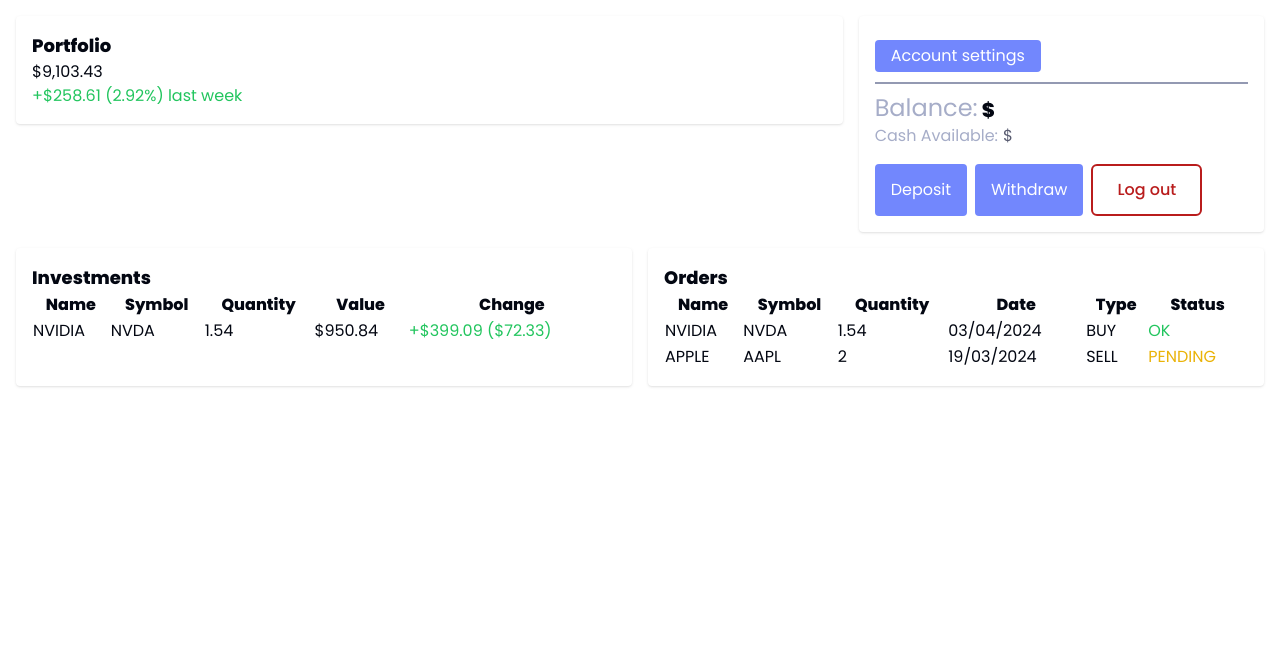
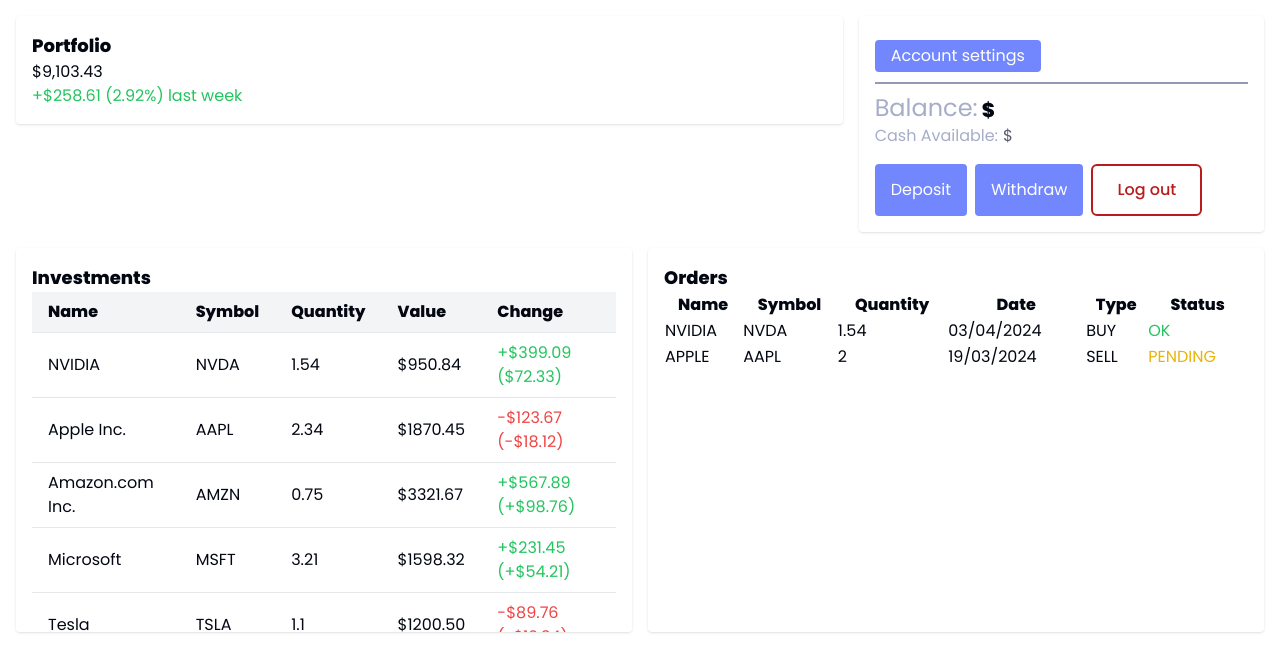
Before and after one commit to coradini1/Coyote-Trade, a Next.js app in the folder frontend/: page /dashboard in a window 1280 px wide. Shown: the top 672 px of the page. Built offline with nearby package versions, Linux system fonts and the light colour scheme; no server answers.

Commit message:
feat: assets mock in investments

```diff
--- a/frontend/components/custom/Investments/Investments.tsx
+++ b/frontend/components/custom/Investments/Investments.tsx
@@ -1,31 +1,172 @@
-import React from 'react';
+import React from "react";
 
-const Investments: React.FC = () => {
+function Investments({ userData }: any) {
+  const investmentData = [
+    {
+      name: "NVIDIA",
+      symbol: "NVDA",
+      quantity: 1.54,
+      value: "$950.84",
+      change: "+$399.09 ($72.33)",
+    },
+    {
+      name: "Apple Inc.",
+      symbol: "AAPL",
+      quantity: 2.34,
+      value: "$1870.45",
+      change: "-$123.67 (-$18.12)",
+    },
+    {
+      name: "Amazon.com Inc.",
+      symbol: "AMZN",
+      quantity: 0.75,
+      value: "$3321.67",
+      change: "+$567.89 (+$98.76)",
+    },
+    {
+      name: "Microsoft",
+      symbol: "MSFT",
+      quantity: 3.21,
+      value: "$1598.32",
+      change: "+$231.45 (+$54.21)",
+    },
+    {
+      name: "Tesla",
+      symbol: "TSLA",
+      quantity: 1.1,
+      value: "$1200.50",
+      change: "-$89.76 (-$12.34)",
+    },
+    {
+      name: "Tesla",
+      symbol: "TSLA",
+      quantity: 1.1,
+      value: "$1200.50",
+      change: "-$89.76 (-$12.34)",
+    },
+
+    {
+      name: "Tesla",
+      symbol: "TSLA",
+      quantity: 1.1,
+      value: "$1200.50",
+      change: "-$89.76 (-$12.34)",
+    },
+
+    {
+      name: "Tesla",
+      symbol: "TSLA",
+      quantity: 1.1,
+      value: "$1200.50",
+      change: "-$89.76 (-$12.34)",
+    },
+
+    {
+      name: "Tesla",
+      symbol: "TSLA",
+      quantity: 1.1,
+      value: "$1200.50",
+      change: "-$89.76 (-$12.34)",
+    },
+
+    {
+      name: "Tesla",
+      symbol: "TSLA",
+      quantity: 1.1,
+      value: "$1200.50",
+      change: "-$89.76 (-$12.34)",
+    },
+
+    {
+      name: "Tesla",
+      symbol: "TSLA",
+      quantity: 1.1,
+      value: "$1200.50",
+      change: "-$89.76 (-$12.34)",
+    },
+
+    {
+      name: "Tesla",
+      symbol: "TSLA",
+      quantity: 1.1,
+      value: "$1200.50",
+      change: "-$89.76 (-$12.34)",
+    },
+
+    {
+      name: "Tesla",
+      symbol: "TSLA",
+      quantity: 1.1,
+      value: "$1200.50",
+      change: "-$89.76 (-$12.34)",
+    },
+
+    {
+      name: "Tesla",
+      symbol: "TSLA",
+      quantity: 1.1,
+      value: "$1200.50",
+      change: "-$89.76 (-$12.34)",
+    },
+
+    {
+      name: "Tesla",
+      symbol: "TSLA",
+      quantity: 1.1,
+      value: "$1200.50",
+      change: "-$89.76 (-$12.34)",
+    },
+
+    {
+      name: "Tesla",
+      symbol: "TSLA",
+      quantity: 1.1,
+      value: "$1200.50",
+      change: "-$89.76 (-$12.34)",
+    },
+
+    {
+      name: "Tesla",
+      symbol: "TSLA",
+      quantity: 1.1,
+      value: "$1200.50",
+      change: "-$89.76 (-$12.34)",
+    },
+  ];
+
   return (
-    <div className="investments bg-white p-4 rounded shadow">
+    <div className="investments bg-white p-4 rounded shadow max-h-96 overflow-y-auto">
       <h2 className="text-lg font-bold">Investments</h2>
-      <table className="min-w-full bg-white">
+      <table className="min-w-full bg-white divide-y divide-gray-200">
         <thead>
-          <tr>
-            <th>Name</th>
-            <th>Symbol</th>
-            <th>Quantity</th>
-            <th>Value</th>
-            <th>Change</th>
+          <tr className="bg-gray-100">
+            <th className="px-4 py-2 text-left">Name</th>
+            <th className="px-4 py-2 text-left">Symbol</th>
+            <th className="px-4 py-2 text-left">Quantity</th>
+            <th className="px-4 py-2 text-left">Value</th>
+            <th className="px-4 py-2 text-left">Change</th>
           </tr>
         </thead>
-        <tbody>
-          <tr>
-            <td>NVIDIA</td>
-            <td>NVDA</td>
-            <td>1.54</td>
-            <td>$950.84</td>
-            <td className="text-green-500">+$399.09 ($72.33)</td>
-          </tr>
+        <tbody className="divide-y divide-gray-200">
+          {investmentData.map((asset, index) => (
+            <tr key={index}>
+              <td className="px-4 py-2">{asset.name}</td>
+              <td className="px-4 py-2">{asset.symbol}</td>
+              <td className="px-4 py-2">{asset.quantity}</td>
+              <td className="px-4 py-2">{asset.value}</td>
+              <td
+                className={`px-4 py-2 ${
+                  asset.change.includes("+") ? "text-green-500" : "text-red-500"
+                }`}
+              >
+                {asset.change}
+              </td>
+            </tr>
+          ))}
         </tbody>
       </table>
     </div>
   );
-};
+}
 
 export default Investments;
--- a/frontend/components/custom/Portfolio/Portfolio.tsx
+++ b/frontend/components/custom/Portfolio/Portfolio.tsx
@@ -1,6 +1,6 @@
 import React from 'react';
 
-const Portfolio: React.FC = () => {
+function Portfolio({userData}: any) {
   return (
     <div className="portfolio bg-white p-4 rounded shadow">
       <h2 className="text-lg font-bold">Portfolio</h2>
--- a/frontend/components/custom/UserCard/UserCard.tsx
+++ b/frontend/components/custom/UserCard/UserCard.tsx
@@ -1,5 +1,5 @@
 "use client";
-import React, { use, useEffect, useState } from "react";
+import React, { useEffect, useState } from "react";
 import Modal from "../Modal/Modal";
 
 function UserCard({ userData }: any) {
```
